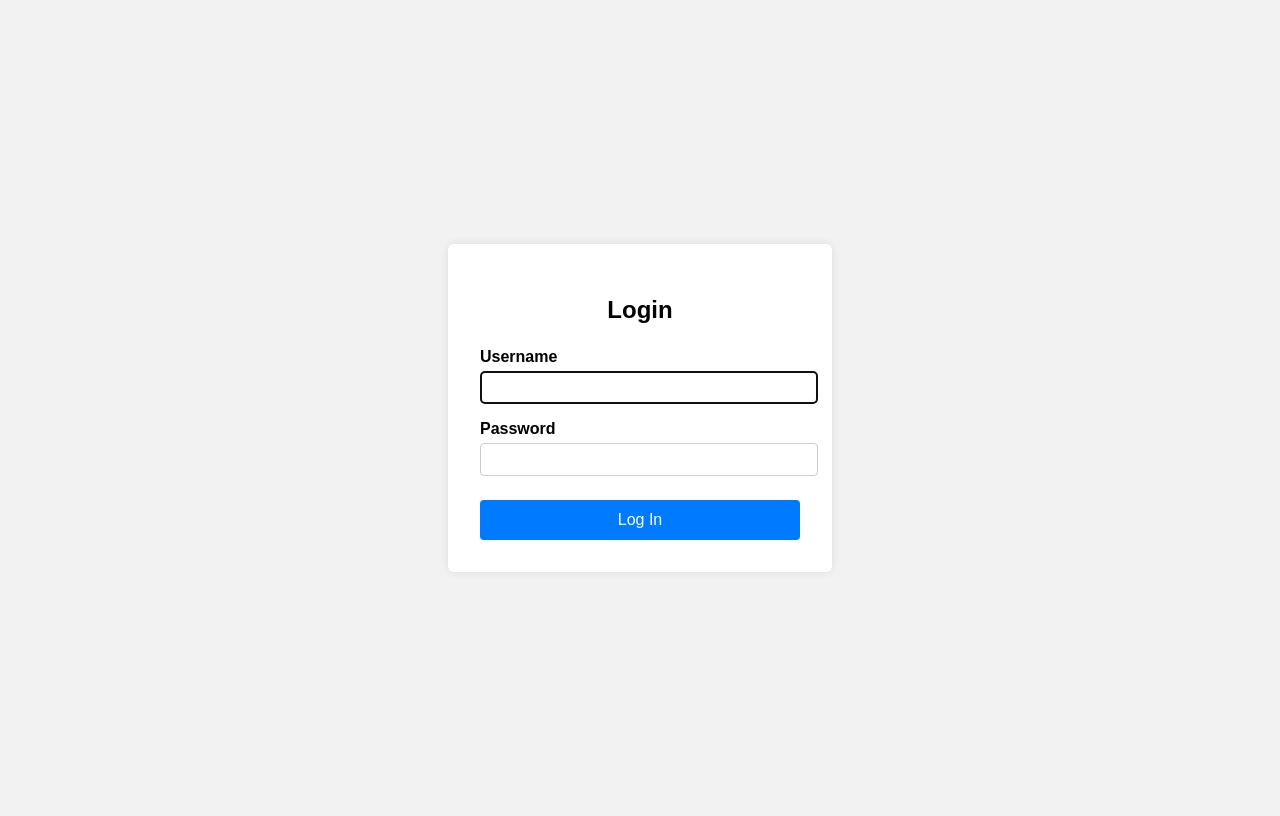
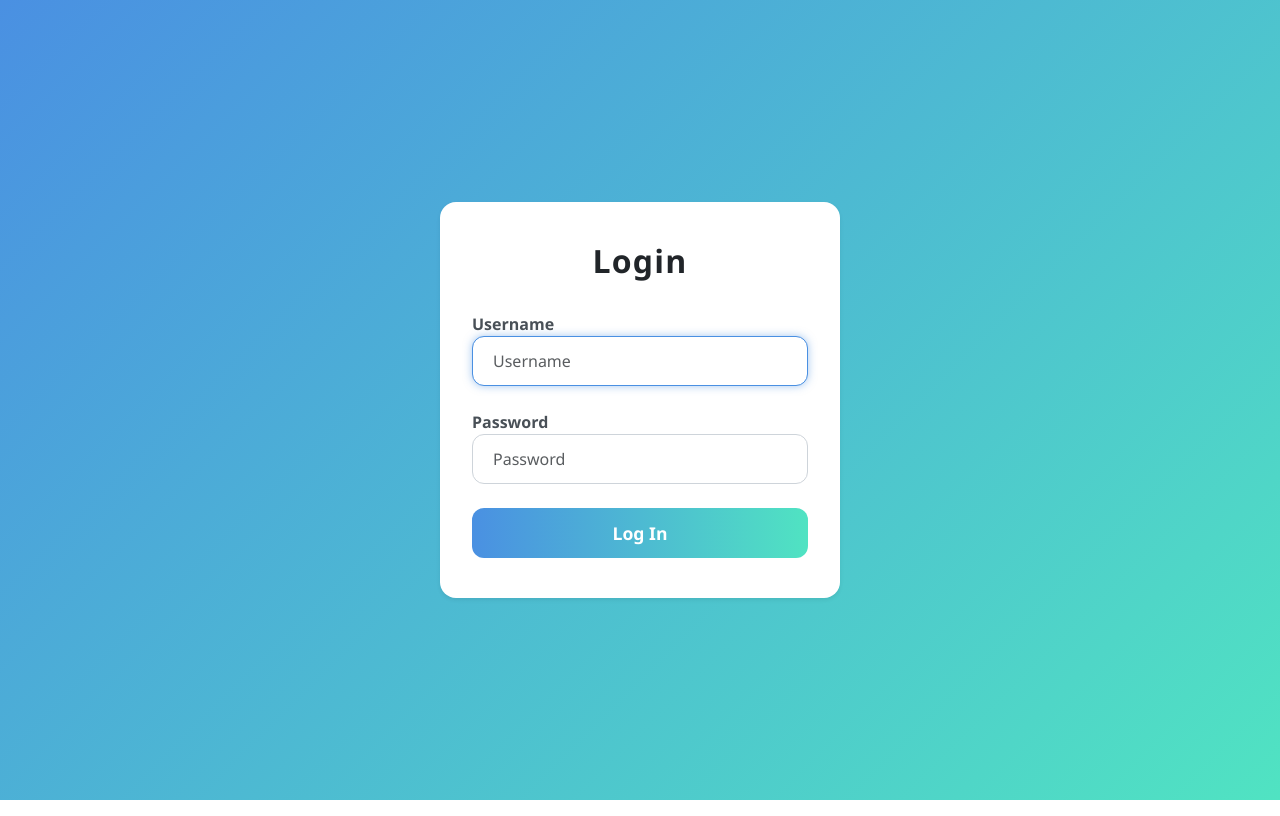
Before and after one commit to fanfanfw/bdt_dashboard-scrap-result, a Django app: page /accounts/login/ in a window 1280 px wide. Run offline with Django 5.2, Linux system fonts and the light colour scheme; parts of the project's set-up code (start-up, migrations or seed data) failed here and were passed over.

Commit message:
login styling

```diff
--- a/car_ads_dashboard/dashboard/templates/registration/login.html
+++ b/car_ads_dashboard/dashboard/templates/registration/login.html
@@ -2,79 +2,147 @@
 <html lang="en">
 <head>
   <meta charset="UTF-8" />
+  <meta name="viewport" content="width=device-width, initial-scale=1" />
   <title>Login - Car Ads Dashboard</title>
+  <!-- Bootstrap CSS -->
+  <link href="https://cdn.jsdelivr.net/npm/bootstrap@5.3.0/dist/css/bootstrap.min.css" rel="stylesheet" />
   <style>
     body {
-            font-family: Arial, sans-serif;
-            background: #f2f2f2;
+      background: linear-gradient(135deg, #4a90e2 0%, #50e3c2 100%);
+      min-height: 100vh;
       display: flex;
-            height: 100vh;
       justify-content: center;
       align-items: center;
+      font-family: 'Segoe UI', Tahoma, Geneva, Verdana, sans-serif;
+      margin: 0;
     }
     .login-container {
-            background: white;
-            padding: 2rem;
-            border-radius: 6px;
-            box-shadow: 0 0 10px rgba(0,0,0,0.1);
-            width: 320px;
+      background: #fff;
+      padding: 2.5rem 2rem;
+      border-radius: 1rem;
+      box-shadow: 0 12px 24px rgba(0,0,0,0.15);
+      width: 100%;
+      max-width: 400px;
+      transition: transform 0.3s ease;
     }
-        h2 {
-            margin-bottom: 1.5rem;
+    .login-container:hover {
+      transform: translateY(-5px);
+      box-shadow: 0 16px 32px rgba(0,0,0,0.2);
+    }
+    .login-container h2 {
+      margin-bottom: 2rem;
+      font-weight: 700;
+      color: #212529;
+      text-align: center;
+      letter-spacing: 1.2px;
+    }
+    label {
+      font-weight: 600;
+      color: #495057;
+    }
+    input.form-control {
+      border-radius: 0.75rem;
+      padding: 0.75rem 1.25rem;
+      border: 1.5px solid #ced4da;
+      transition: border-color 0.3s ease, box-shadow 0.3s ease;
+    }
+    input.form-control:focus {
+      border-color: #4a90e2;
+      box-shadow: 0 0 8px rgba(74,144,226,0.5);
+      outline: none;
+    }
+    .btn-primary {
+      background: linear-gradient(90deg, #4a90e2 0%, #50e3c2 100%);
+      border: none;
+      font-weight: 600;
+      padding: 0.75rem 0;
+      border-radius: 0.75rem;
+      font-size: 1.1rem;
+      transition: background 0.3s ease;
+    }
+    .btn-primary:hover, .btn-primary:focus {
+      background: linear-gradient(90deg, #3a78c2 0%, #40b3a2 100%);
+      box-shadow: 0 8px 15px rgba(64,179,162,0.4);
+    }
+    .errorlist {
+      list-style: none;
+      padding-left: 0;
+      color: #dc3545;
+      font-weight: 600;
+      font-size: 0.9rem;
+      margin-bottom: 1rem;
       text-align: center;
     }
-        label {
-            display: block;
-            margin-top: 1rem;
-            font-weight: bold;
+    .message {
+      color: #dc3545;
+      font-size: 0.9rem;
+      margin-top: 0.75rem;
+      text-align: center;
+      font-weight: 600;
     }
-        input[type="text"], input[type="password"] {
-            width: 100%;
-            padding: 0.5rem;
-            margin-top: 0.3rem;
-            border: 1px solid #ccc;
-            border-radius: 4px;
+    @media (max-width: 450px) {
+      .login-container {
+        padding: 2rem 1.5rem;
+        border-radius: 1rem 1rem 0 0;
+        box-shadow: none;
       }
-        button {
-            margin-top: 1.5rem;
-            width: 100%;
-            background-color: #007bff;
-            border: none;
-            padding: 0.7rem;
-            color: white;
-            font-size: 1rem;
-            cursor: pointer;
-            border-radius: 4px;
-        }
-        .errorlist {
-            color: red;
-            margin-top: 0.5rem;
-            list-style: none;
-            padding-left: 0;
-        }
-        .message {
-            color: red;
-            text-align: center;
-            margin-bottom: 1rem;
     }
   </style>
 </head>
 <body>
-    <div class="login-container">
+  <div class="login-container shadow-sm">
     <h2>Login</h2>
-        {% if form.errors %}
-            <div class="message">Invalid username or password.</div>
+    {% if form.non_field_errors %}
+      <ul class="errorlist">
+        {% for error in form.non_field_errors %}
+          <li>{{ error }}</li>
+        {% endfor %}
+      </ul>
     {% endif %}
-        <form method="post">
+    <form method="post" class="needs-validation" novalidate>
       {% csrf_token %}
-            <label for="id_username">Username</label>
+      <div class="mb-4">
+        <label for="{{ form.username.id_for_label }}">Username</label>
         {{ form.username }}
-
-            <label for="id_password">Password</label>
+        {% if form.username.errors %}
+          <ul class="errorlist">
+            {% for error in form.username.errors %}
+              <li>{{ error }}</li>
+            {% endfor %}
+          </ul>
+        {% endif %}
+      </div>
+      <div class="mb-4">
+        <label for="{{ form.password.id_for_label }}">Password</label>
         {{ form.password }}
-
-            <button type="submit">Log In</button>
+        {% if form.password.errors %}
+          <ul class="errorlist">
+            {% for error in form.password.errors %}
+              <li>{{ error }}</li>
+            {% endfor %}
+          </ul>
+        {% endif %}
+      </div>
+      <button type="submit" class="btn btn-primary w-100">Log In</button>
     </form>
   </div>
+
+  <!-- Bootstrap JS + simple client validation -->
+  <script src="https://cdn.jsdelivr.net/npm/bootstrap@5.3.0/dist/js/bootstrap.bundle.min.js"></script>
+  <script>
+    (() => {
+      'use strict';
+      const forms = document.querySelectorAll('.needs-validation');
+      Array.from(forms).forEach(form => {
+        form.addEventListener('submit', event => {
+          if (!form.checkValidity()) {
+            event.preventDefault();
+            event.stopPropagation();
+          }
+          form.classList.add('was-validated');
+        }, false);
+      });
+    })();
+  </script>
 </body>
 </html>
--- a/car_ads_dashboard/dashboard/views.py
+++ b/car_ads_dashboard/dashboard/views.py
@@ -13,8 +13,17 @@ from django.db.models import Count
 from django.core.paginator import Paginator
 from django.db.models import Q
 from .models import CarsMudahmy, CarsCarlistmy
+from django.contrib.auth.forms import AuthenticationForm
 
 class CustomLoginView(LoginView):
+    form_class = AuthenticationForm
+    def get_form(self, form_class=None):
+        form = super().get_form(form_class)
+        for visible in form.visible_fields():
+            visible.field.widget.attrs['class'] = 'form-control'
+            visible.field.widget.attrs['placeholder'] = visible.label
+        return form
+
     def dispatch(self, request, *args, **kwargs):
         if request.user.is_authenticated:
             if request.user.groups.filter(name='Admin').exists():
```
Lines whose indentation alone changed are shown as unchanged.
